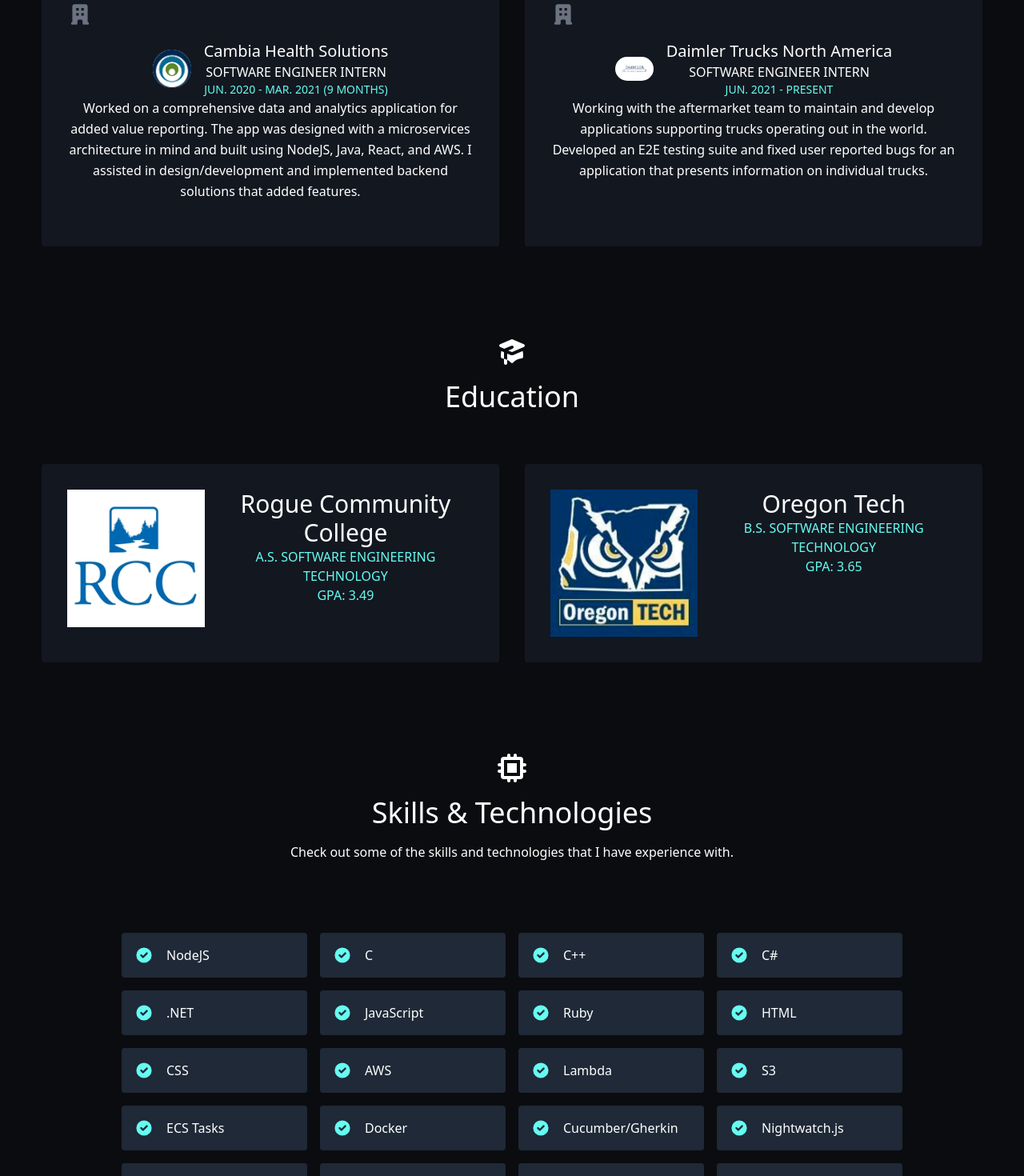
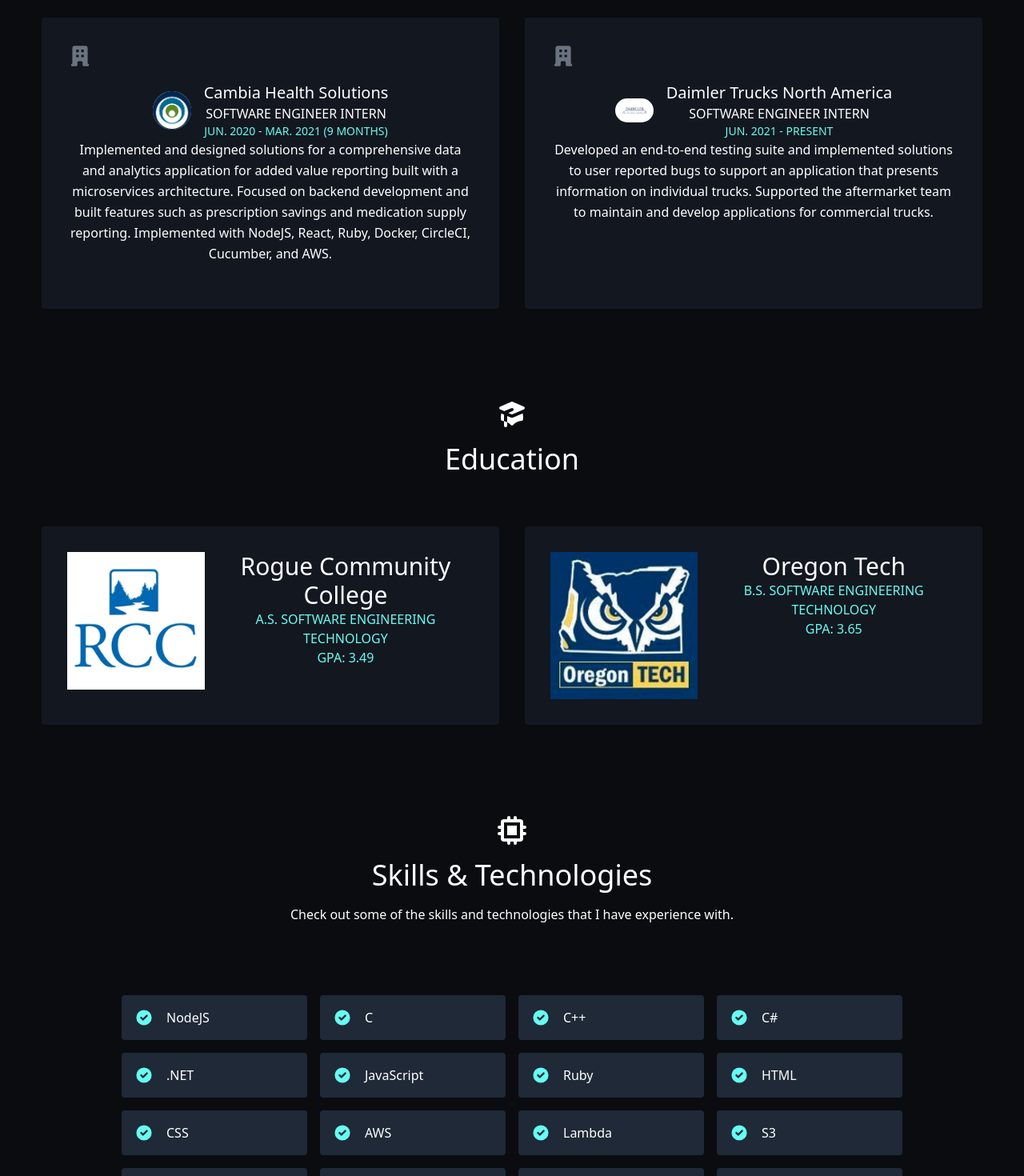
Before and after one commit to LeviathanLevi/PortfolioSite, a React (Create React App) app: page / in a window 1280 px wide. Shown: the part 1920-3390 px from the top of the page at 80% size. Built offline with nearby package versions, Linux system fonts and the light colour scheme.

Commit message:
Updated decscriptions, skills, and resume.

```diff
--- a/src/data.js
+++ b/src/data.js
@@ -3,7 +3,7 @@
     title: "Coinbase Pro Crypto Trading Bot",
     subtitle: "Crypto Trading Algorithm",
     description:
-      "This is a crypto trading bot made in NodeJS that uses the coinbase pro API to trade crypto. It implements various customizable trading algorithms like, momentum trading and features back testing against historical data.",
+      "Crypto trading bot made in NodeJS that uses the Coinbase Pro API and WebSocket to implement different trading strategies such as momentum, reverse, and stop loss trading. Implemented back testing functionalitythat uses historical OHLC data to analyze trading strategies.",
     image: "./coinbasero.png",
     link: "https://github.com/LeviathanLevi/Coinbase-Pro-Crypto-Trading-Bot-CrypFinder",
   },
@@ -19,7 +19,7 @@
     title: "Pyramid Crawler",
     subtitle: "Unity Mobile Game",
     description:
-      "Pyramid Crawler is a Unity game for Android/IOS. It's a turn-based game that utilizes RNG mechanics and plays on a grid where the player moves to defeat enemies and advance through stages. It features 3D models and assets I created in Blender3D and C# scripting.",
+      "A turn based mobile game developed in Unity and Blender that plays on a grid and uses random number generated game mechanics. I developed all the 3D assets, software, and processes.",
     image: "./pyramidcrawler.gif",
     link: "https://github.com/LeviathanLevi/PyramidCrawler",
   },
@@ -27,7 +27,7 @@
     title: "Trader Invader",
     subtitle: "React/NodeJS Group Project",
     description:
-      "Trader Invader was a group project where me and 3 others made a stock trading simulation game. It uses React for the frontend and NodeJS for the backend and used DynamoDB for storing data. While it's no longer hosted on AWS you can find the project files here.",
+      "Team-based project to design and develop a web application that lets players compete in stock trading competitions. My role focused on requirements writing, design, and backend development. Tech stack included: React, S3, Cognito, DynamoDB, and NodeJS-based AWS Lambdas.",
     image: "./traderinvader.png",
     link: "https://github.com/TraderInvaderJP",
   },
@@ -36,14 +36,14 @@
 export const experiences = [
   {
     quote:
-      "Worked on a comprehensive data and analytics application for added value reporting. The app was designed with a microservices architecture in mind and built using NodeJS, Java, React, and AWS. I assisted in design/development and implemented backend solutions that added features.",
+      "Implemented and designed solutions for a comprehensive data and analytics application for added value reporting built with a microservices architecture. Focused on backend development and built features such as prescription savings and medication supply reporting. Implemented with NodeJS, React, Ruby, Docker, CircleCI, Cucumber, and AWS.",
     image: "./cambia.jpg",
     companyName: "Cambia Health Solutions",
     date: "Jun. 2020 - Mar. 2021 (9 months)",
   },
   {
     quote:
-      "Working with the aftermarket team to maintain and develop applications supporting trucks operating out in the world. Developed an E2E testing suite and fixed user reported bugs for an application that presents information on individual trucks.",
+      "Developed an end-to-end testing suite and implemented solutions to user reported bugs to support an application that presents information on individual trucks. Supported the aftermarket team to maintain and develop applications for commercial trucks.",
     image: "./daimler.jpeg",
     companyName: "Daimler Trucks North America",
     date: "Jun. 2021 - present",
@@ -65,4 +65,4 @@
   },
 ];
 
-export const skills = ["NodeJS","C","C++","C#",".NET","JavaScript","Ruby","HTML","CSS","AWS","Lambda","S3","ECS Tasks","Docker","Cucumber/Gherkin","Nightwatch.js","Mocha/Chai","SQL Server","Big Query","Concurrent Programming","Jira","Git","Unity Game Engine","Blender3D"];
+export const skills = ["NodeJS","C","C++","C#",".NET","JavaScript","Ruby","HTML","CSS","AWS","Lambda","S3","ECS Tasks","Docker","Cucumber/Gherkin","Agile Team Planning","Jenkins","SQL Server","UI Testing","Concurrent Programming","Jira","Git","Unity Game Engine","Blender3D"];
```
Also changed, not shown: 1 other file (tests, documents, lock files or other folders).
